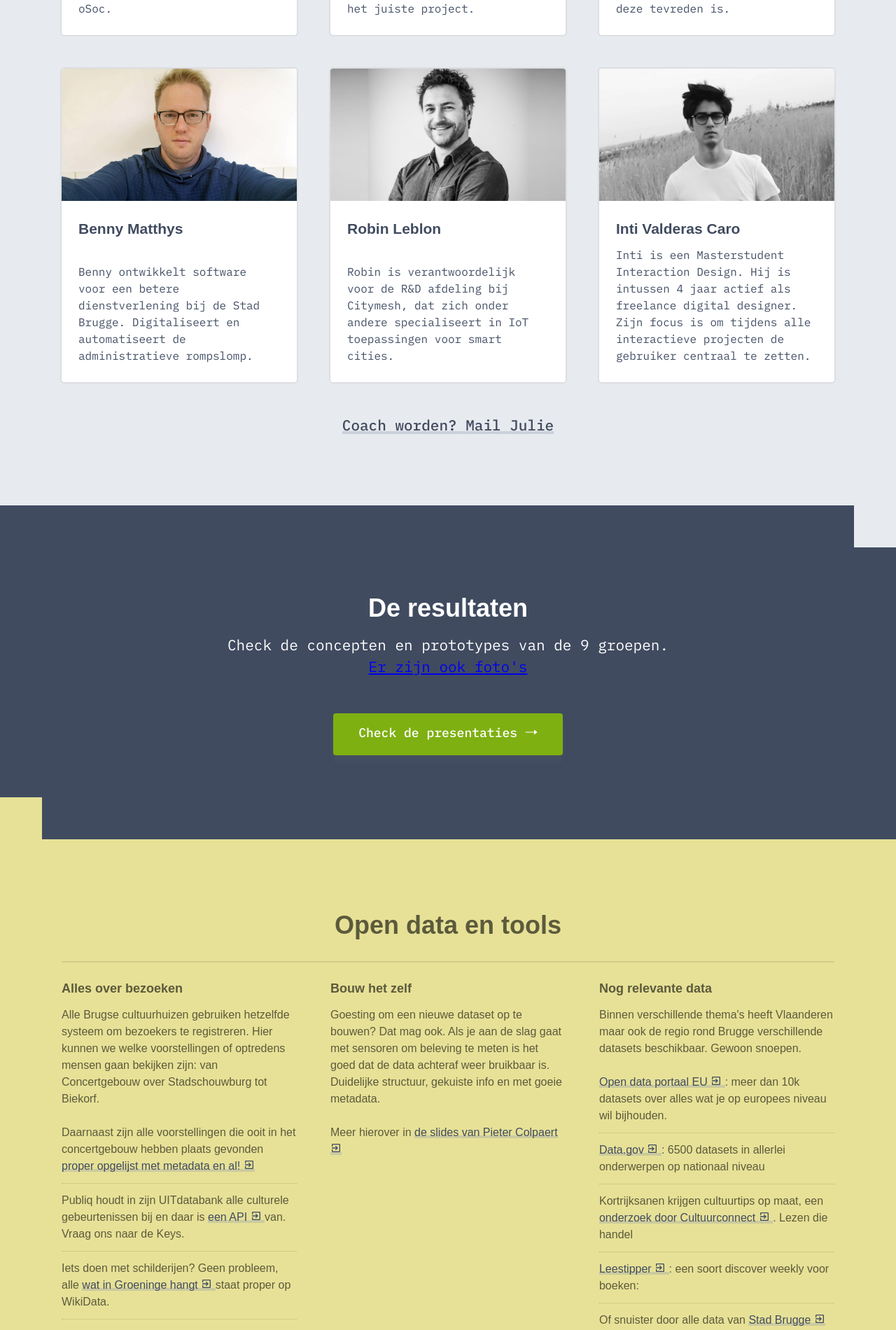
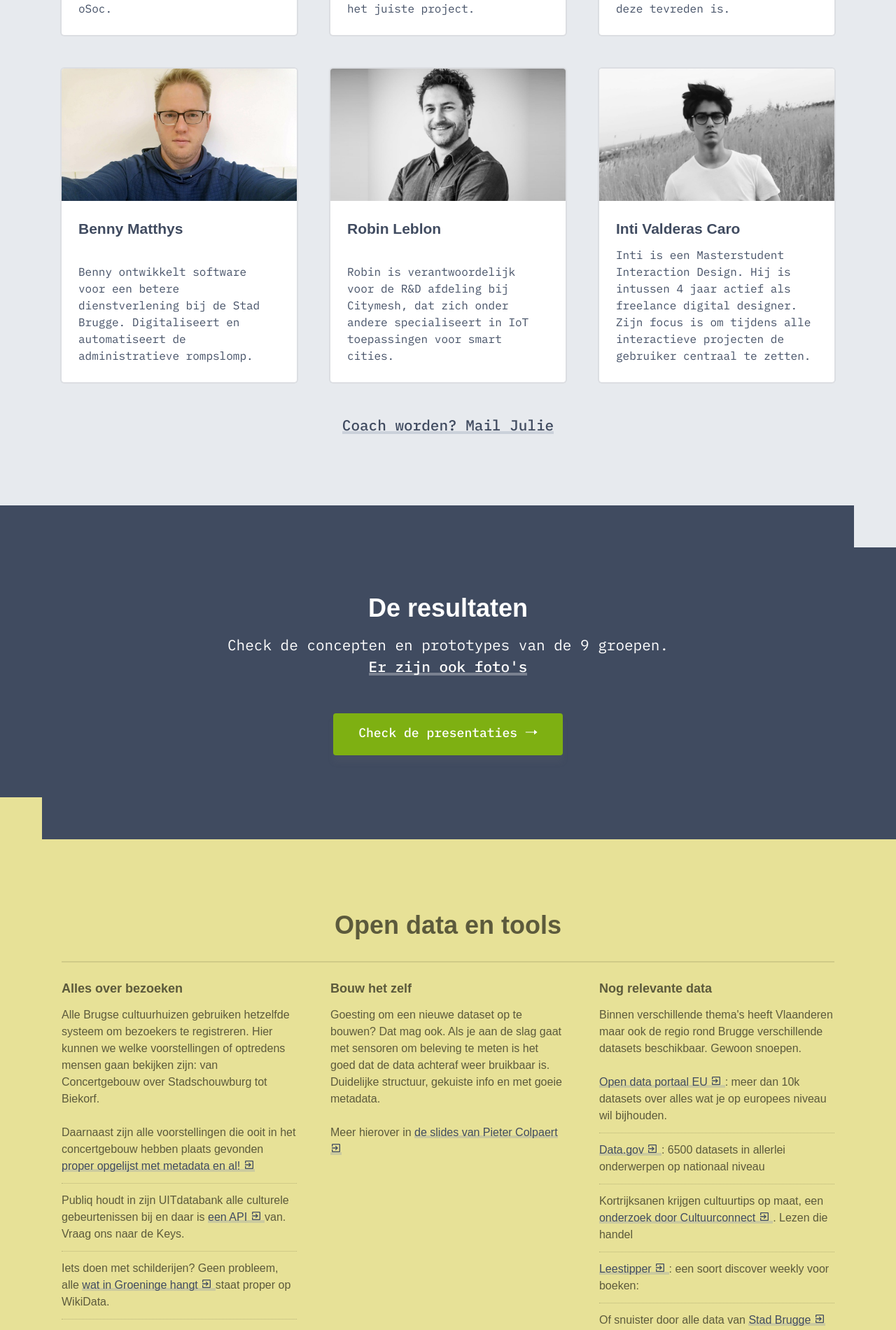
Before and after one commit to nerdlab-be/cityhacks-2019, a Jekyll site: the page built from _pages/index.markdown, in a window 1280 px wide. Shown: the part 3895-5795 px from the top of the page at 70% size. Built offline with Jekyll 4.4.1, drawn with Linux system fonts in a browser that asks for light colours; some web fonts are replaced.

Commit message:
toch markup

```diff
--- a/_pages/index.markdown
+++ b/_pages/index.markdown
@@ -76,7 +76,7 @@ coaches:
   linkHref: "mailto:julie.naesens@ocwest.be"
 subscribe:
   title: "De resultaten"
-  para: "Check de concepten en prototypes van de 9 groepen. <a href='https://www.facebook.com/pg/turbobrugge/photos/?tab=album&album_id=2471637146425724&ref=page_internal'>Er zijn ook foto's</a>"
+  para: "Check de concepten en prototypes van de 9 groepen. <a href='https://www.facebook.com/pg/turbobrugge/photos/?tab=album&album_id=2471637146425724&ref=page_internal' class='c-link c-link--faux c-link--negative'>Er zijn ook foto's</a>"
   link: "Check de presentaties"
   linkHref: "https://docs.google.com/presentation/d/1snIu0h6BUL0dI3QdD5XyClBagf1pL3kcM4DUm-J64Bk/edit?usp=sharing"
 ---
```
